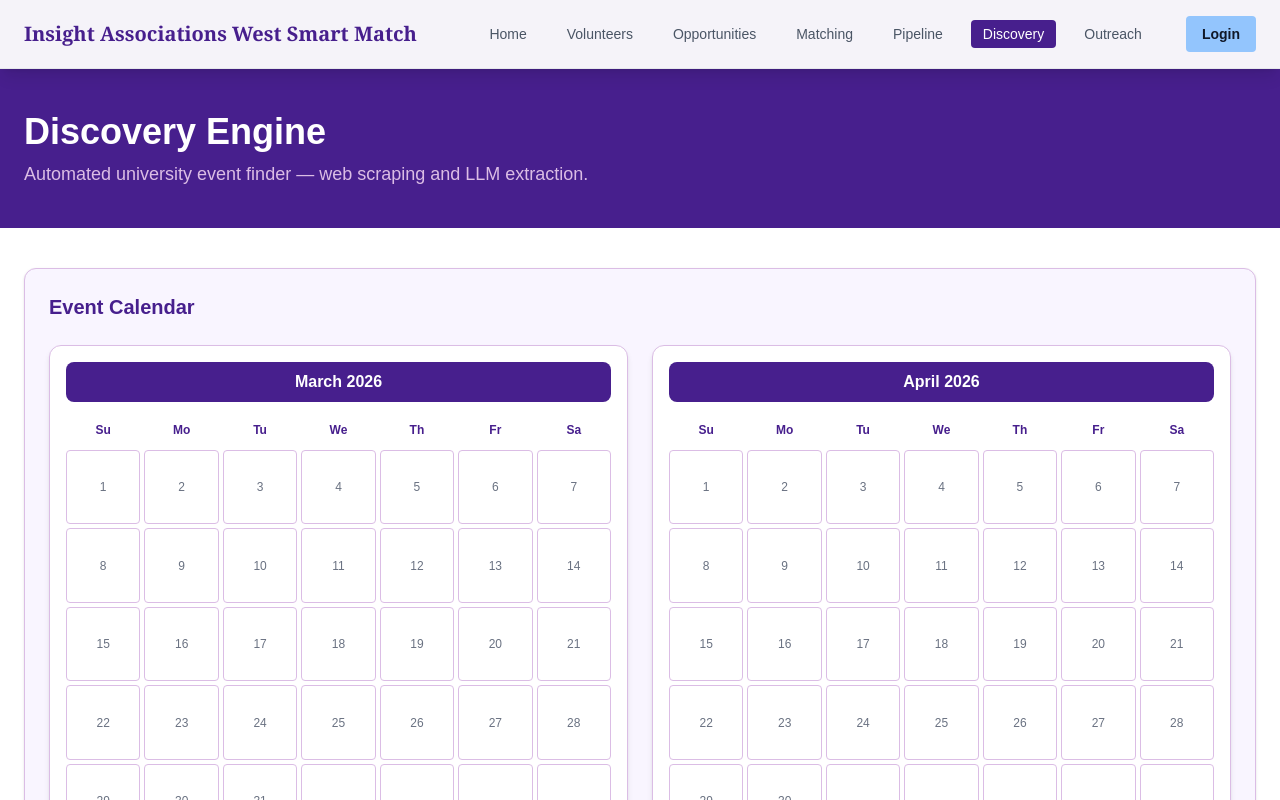
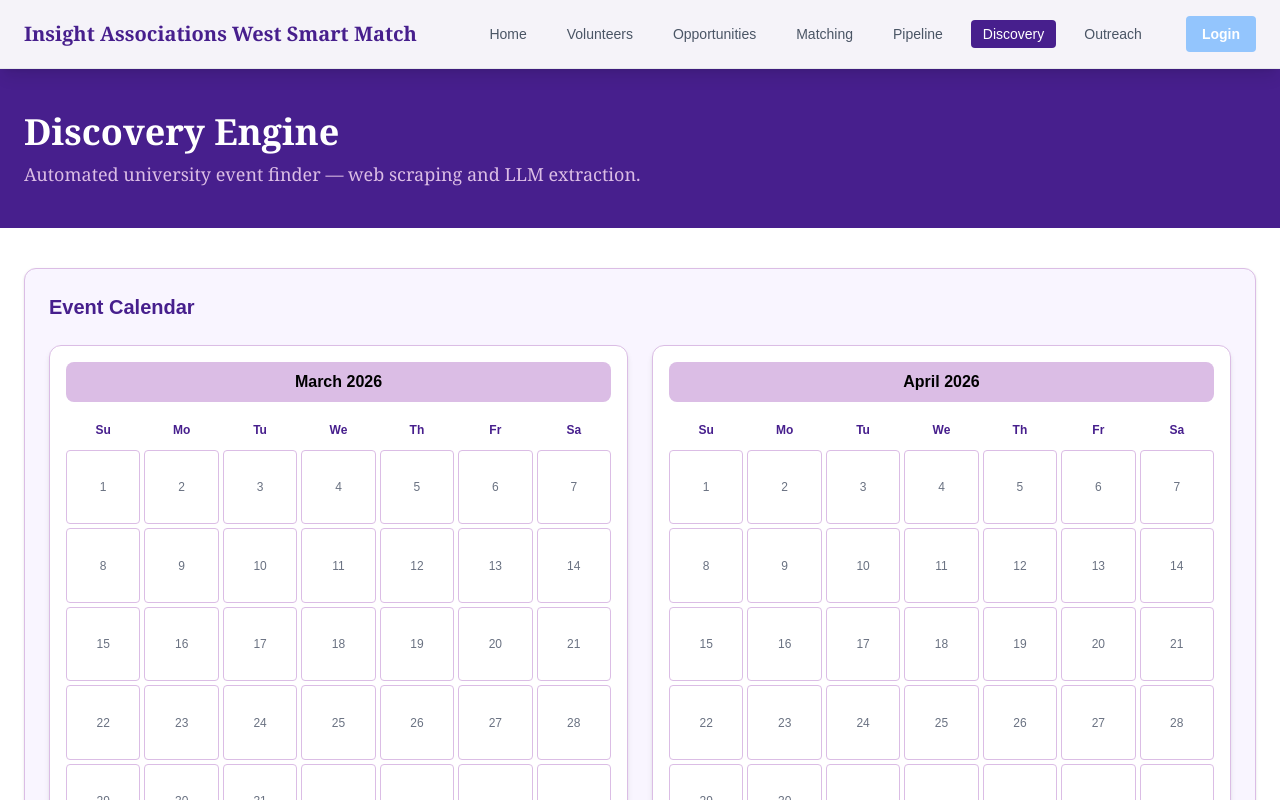
Before and after one commit to PeterBahariance/AI_Hackathon_2026, a Next.js app in the folder smart-match/: page /discovery in a window 1280 px wide. Shown: the top 800 px of the page. Built offline with nearby package versions, Linux system fonts and the light colour scheme.

Commit message:
Minor changes in Fonts

```diff
--- a/smart-match/src/app/demand/page.tsx
+++ b/smart-match/src/app/demand/page.tsx
@@ -4,8 +4,8 @@ export default function DemandPage() {
       {/* Header Banner */}
       <div className="bg-[#471f8d] pt-28 pb-10 px-6">
         <div className="max-w-7xl mx-auto">
-          <h1 className="text-4xl font-bold text-white mb-2">Opportunities (Demand Side)</h1>
-          <p className="text-[#dbbde5] text-lg">CPP events, courses, and campus engagement opportunities.</p>
+          <h1 className="text-4xl font-bold text-white mb-2" style={{ fontFamily: "Georgia, serif" }}>Opportunities (Demand Side)</h1>
+          <p className="text-[#dbbde5] text-lg" style={{ fontFamily: "Georgia, serif" }}>CPP events, courses, and campus engagement opportunities.</p>
         </div>
       </div>
 
--- a/smart-match/src/app/discovery/page.tsx
+++ b/smart-match/src/app/discovery/page.tsx
@@ -9,8 +9,8 @@ const months = [
 
 const MonthCalendar = ({ month, year, days }: { month: string; year: number; days: number }) => (
   <div className="bg-white rounded-xl shadow-md p-4 border border-[#dbbde5] flex-1 min-w-0">
-    <div className="text-center mb-4 py-2 rounded-lg" style={{ backgroundColor: "#471f8d" }}>
-      <h3 className="text-base font-semibold text-white">{month} {year}</h3>
+    <div className="text-center mb-4 py-2 rounded-lg" style={{ backgroundColor: "#dbbde5" }}>
+      <h3 className="text-base font-semibold text-black">{month} {year}</h3>
     </div>
 
     {/* Days of week header */}
@@ -45,8 +45,8 @@ export default function DiscoveryPage() {
       {/* Header Banner */}
       <div className="bg-[#471f8d] pt-28 pb-10 px-6">
         <div className="max-w-7xl mx-auto">
-          <h1 className="text-4xl font-bold text-white mb-2">Discovery Engine</h1>
-          <p className="text-[#dbbde5] text-lg">Automated university event finder — web scraping and LLM extraction.</p>
+          <h1 className="text-4xl font-bold text-white mb-2" style={{ fontFamily: "Georgia, serif" }}>Discovery Engine</h1>
+          <p className="text-[#dbbde5] text-lg" style={{ fontFamily: "Georgia, serif" }}>Automated university event finder — web scraping and LLM extraction.</p>
         </div>
       </div>
 
--- a/smart-match/src/app/matching/page.tsx
+++ b/smart-match/src/app/matching/page.tsx
@@ -1,8 +1,8 @@
 export default function MatchingPage() {
   return (
     <div className="max-w-7xl mx-auto px-6 pt-24 pb-12">
-      <h1 className="text-3xl font-bold text-slate-900 mb-4">Matching Engine</h1>
-      <p className="text-slate-600">AI-powered volunteer-to-opportunity matching with scoring algorithm.</p>
+      <h1 className="text-3xl font-bold text-slate-900 mb-4" style={{ fontFamily: "Georgia, serif" }}>Matching Engine</h1>
+      <p className="text-slate-600" style={{ fontFamily: "Georgia, serif" }}>AI-powered volunteer-to-opportunity matching with scoring algorithm.</p>
     </div>
   );
 }
--- a/smart-match/src/app/outreach/page.tsx
+++ b/smart-match/src/app/outreach/page.tsx
@@ -1,8 +1,8 @@
 export default function OutreachPage() {
   return (
     <div className="max-w-7xl mx-auto px-6 pt-24 pb-12">
-      <h1 className="text-3xl font-bold text-slate-900 mb-4">Outreach & Comms</h1>
-      <p className="text-slate-600">Email draft generation, calendar alignment, and follow-up tracking.</p>
+      <h1 className="text-3xl font-bold text-slate-900 mb-4" style={{ fontFamily: "Georgia, serif" }}>Outreach & Comms</h1>
+      <p className="text-slate-600" style={{ fontFamily: "Georgia, serif" }}>Email draft generation, calendar alignment, and follow-up tracking.</p>
     </div>
   );
 }
--- a/smart-match/src/app/page.tsx
+++ b/smart-match/src/app/page.tsx
@@ -109,7 +109,7 @@ export default function Home() {
               </p>
               <Link
                 href={mod.href}
-                className="inline-block px-8 py-4 text-gray-900 rounded-lg hover:opacity-80 transition-all duration-300 font-semibold"
+                className="inline-block px-8 py-4 text-white rounded-lg hover:opacity-80 transition-all duration-300 font-semibold"
                 style={{ backgroundColor: "#93C5FD" }}
               >
                 Explore {mod.title}
--- a/smart-match/src/app/pipeline/page.tsx
+++ b/smart-match/src/app/pipeline/page.tsx
@@ -1,8 +1,8 @@
 export default function PipelinePage() {
   return (
     <div className="max-w-7xl mx-auto px-6 pt-24 pb-12">
-      <h1 className="text-3xl font-bold text-slate-900 mb-4">Pipeline Dashboard</h1>
-      <p className="text-slate-600">Engagement to membership conversion funnel and KPI tracking.</p>
+      <h1 className="text-3xl font-bold text-slate-900 mb-4" style={{ fontFamily: "Georgia, serif" }}>Pipeline Dashboard</h1>
+      <p className="text-slate-600" style={{ fontFamily: "Georgia, serif" }}>Engagement to membership conversion funnel and KPI tracking.</p>
     </div>
   );
 }
--- a/smart-match/src/app/supply/page.tsx
+++ b/smart-match/src/app/supply/page.tsx
@@ -1,8 +1,8 @@
 export default function SupplyPage() {
   return (
     <div className="max-w-7xl mx-auto px-6 pt-24 pb-12">
-      <h1 className="text-3xl font-bold text-slate-900 mb-4">Volunteers (Supply Side)</h1>
-      <p className="text-slate-600">Board member profiles, expertise tags, availability, and volunteer preferences.</p>
+      <h1 className="text-3xl font-bold text-slate-900 mb-4" style={{ fontFamily: "Georgia, serif" }}>Volunteers (Supply Side)</h1>
+      <p className="text-slate-600" style={{ fontFamily: "Georgia, serif" }}>Board member profiles, expertise tags, availability, and volunteer preferences.</p>
     </div>
   );
 }
--- a/smart-match/src/components/Nav.tsx
+++ b/smart-match/src/components/Nav.tsx
@@ -35,7 +35,7 @@ export default function Nav() {
               {link.label}
             </Link>
           ))}
-          <button className="ml-4 px-4 py-2 text-gray-900 rounded transition-colors hover:opacity-90" style={{ backgroundColor: "#93C5FD", fontWeight: "600" }}>
+          <button className="ml-4 px-4 py-2 text-white rounded transition-colors hover:opacity-90" style={{ backgroundColor: "#93C5FD", fontWeight: "600" }}>
             Login
           </button>
         </div>
```
